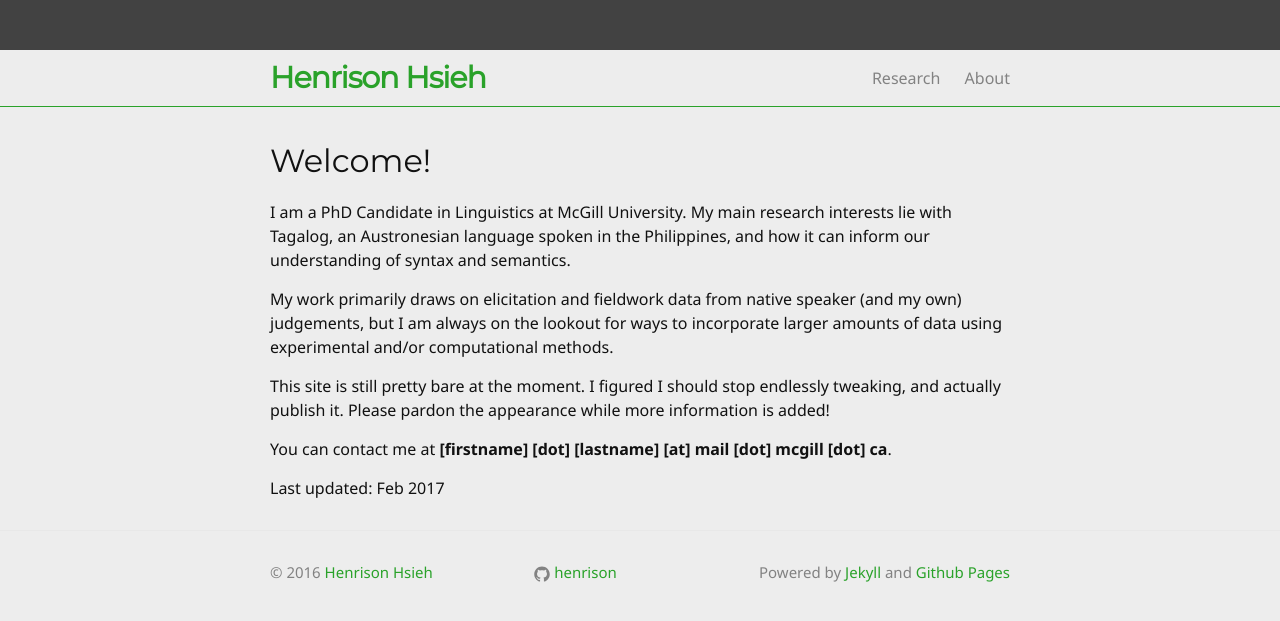
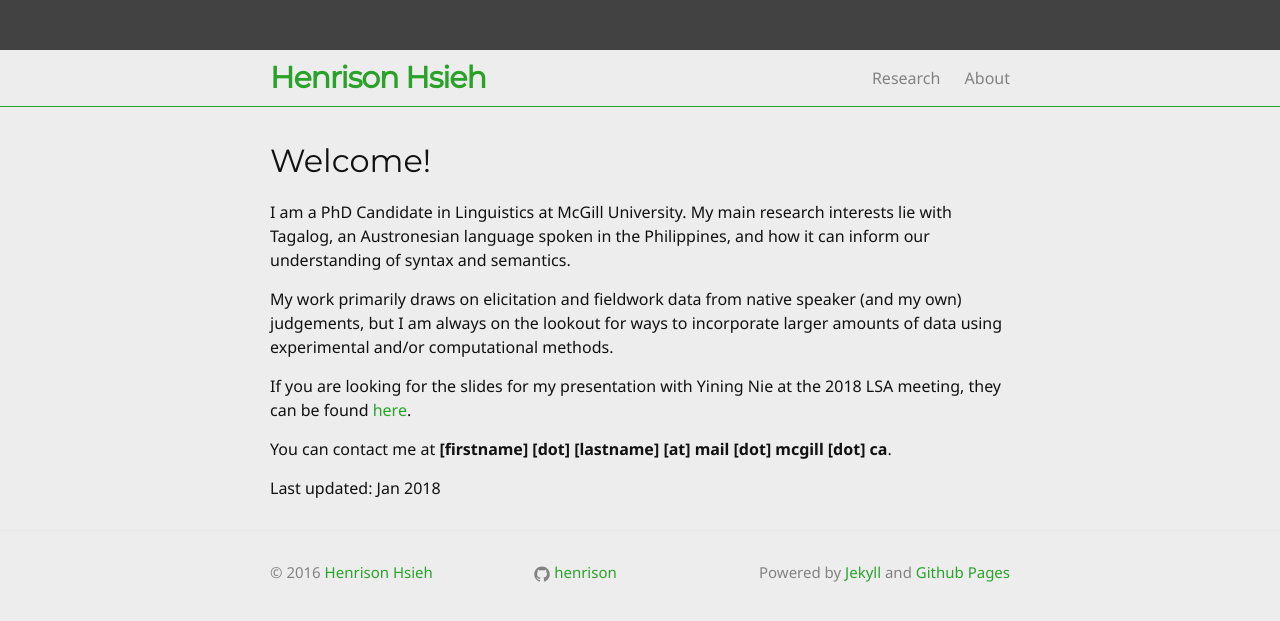
Before and after one commit to henrison/henrison.github.io, a Jekyll site: the page built from index.html, in a window 1280 px wide. Shown: the top 621 px of the page. Built offline with Jekyll 4.4.1, drawn with Linux system fonts in a browser that asks for light colours.

Commit message:
update dependencies add link for LSA

```diff
--- a/_config.yml
+++ b/_config.yml
@@ -11,7 +11,7 @@ description: > # this means to ignore newlines until "baseurl:"
 baseurl: "" # the subpath of your site, e.g. /blog/
 # url: "http://yourdomain.com" # the base hostname & protocol for your site
 google_analytics: UA-11784433-3
-last_updated: February 2017
+last_updated: January 2018
 # twitter_username: jekyllrb
 github_username:  henrison
 
--- a/index.html
+++ b/index.html
@@ -12,9 +12,7 @@ layout: default
   </p>
 
   <p>
-    This site is still pretty bare at the moment.
-    I figured I should stop endlessly tweaking, and actually publish it.
-    Please pardon the appearance while more information is added!
+    If you are looking for the slides for my presentation with Yining Nie at the 2018 LSA meeting, they can be found <a href={{ "files/lsa2018-slides.pdf" | relative_url }}>here</a>.
   </p>
 
   <p>
```
Also changed, not shown: Gemfile.lock.
